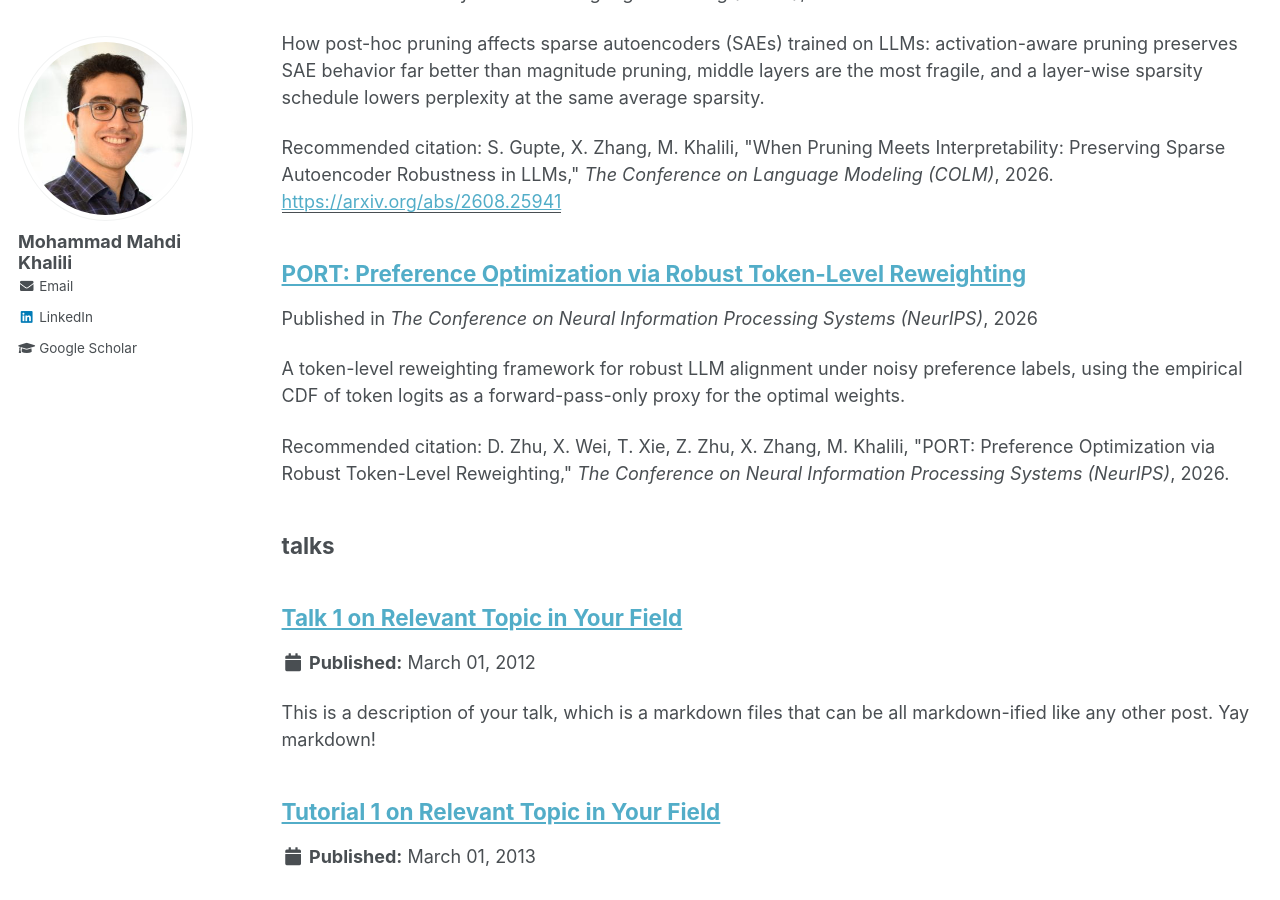
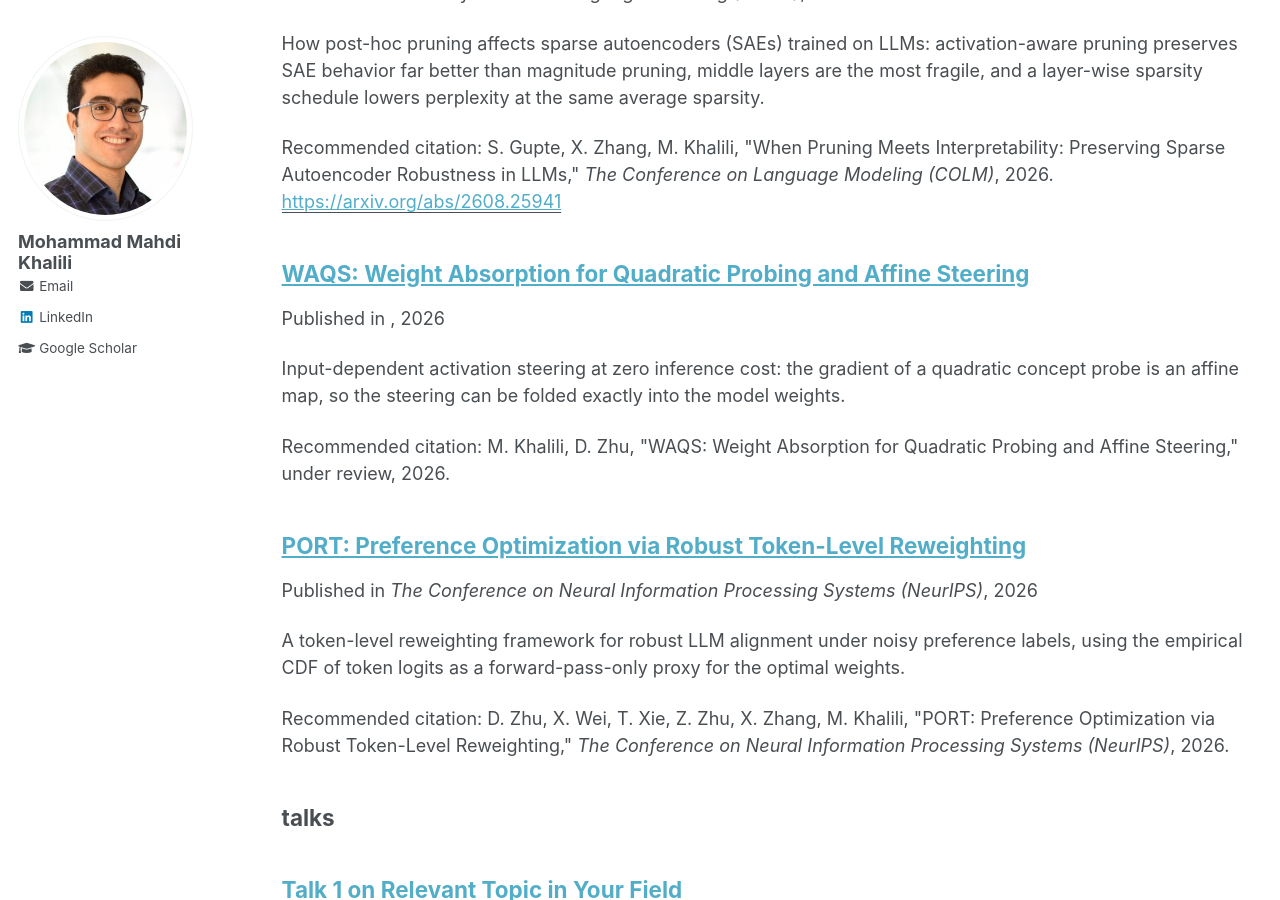
Before and after one commit to KhaliliMahdi/khalilimahdi.github.io, a Jekyll site: the page built from _pages/sitemap.md, in a window 1280 px wide and 900 px high, scrolled down 2169 px. Built offline with Jekyll 4.4.1, drawn with Linux system fonts in a browser that asks for light colours; part of the change alters nothing that is shown.

Commit message:
Add WAQS (under review) publication page

````diff
--- a/_pages/publications.md
+++ b/_pages/publications.md
@@ -9,6 +9,10 @@ author_profile: true
   You can also find my articles on <u><a href="{{https://scholar.google.com/citations?user=hSgnKecAAAAJ}}">my Google Scholar profile</a>.</u>
 {% endif %}
 
+
+Under Review
+====
+* M. Khalili, D. Zhu, "WAQS: Weight Absorption for Quadratic Probing and Affine Steering," under review, 2026. [project page](/publication/waqs) [code](https://github.com/KhaliliMahdi/WAQS)
 
 Selected Conference Papers
 ====
--- /dev/null
+++ b/_publications/2026-09-26-waqs.md
@@ -0,0 +1,61 @@
+---
+title: "WAQS: Weight Absorption for Quadratic Probing and Affine Steering"
+collection: publications
+permalink: /publication/waqs
+excerpt: 'Input-dependent activation steering at zero inference cost: the gradient of a quadratic concept probe is an affine map, so the steering can be folded exactly into the model weights.'
+date: 2026-09-26
+citation: 'M. Khalili, D. Zhu, &quot;WAQS: Weight Absorption for Quadratic Probing and Affine Steering,&quot; under review, 2026.'
+---
+
+**Mohammad Mahdi Khalili, Ding Zhu**
+
+*Under review*
+
+**Paper** (coming soon) &nbsp;·&nbsp; [Code](https://github.com/KhaliliMahdi/WAQS) &nbsp;·&nbsp; [BibTeX](#bibtex)
+
+![WAQS weight absorption](/images/publications/waqs-absorption.png)
+*Weight absorption. The steering map of a quadratic probe, T(x) = x + α∇f(x) = M x + α w<sub>p</sub> with M = I + 2αW<sub>p</sub>, is folded offline into the surrounding weights of a transformer block: (a) after a linear projection, (b) before a linear projection, or (c) through the RMSNorm scale. The steered model has no extra inference-time operations.*
+
+Summary
+======
+Activation steering controls LLM behavior without fine-tuning, but existing methods trade efficiency for expressiveness. A fixed steering vector costs nothing at inference but applies the same shift to every input. Input-dependent, nonlinear interventions adapt to the input but must be computed on every forward pass.
+
+WAQS gets input-dependent steering with no inference-time cost. It models a concept with a **quadratic probe**, f(x) = xᵀW<sub>p</sub>x + w<sub>p</sub>ᵀx + b. The probe's gradient gives a steering direction that changes with the activation. Because this gradient is affine in the activation, the whole intervention can be **absorbed exactly into the adjacent linear layers** by an offline weight update. The result is an ordinary checkpoint that needs no hooks or custom inference code, and works with existing serving and quantization pipelines.
+
+Key contributions
+======
+* **Quadratic probes are the largest absorbable class.** For a smooth probe, the gradient-based intervention x + α∇f(x) is affine, and therefore exactly absorbable into linear layers, if and only if the probe is a polynomial of degree at most two.
+* **Statistical interpretation.** Under a Gaussian model, the optimal quadratic probe steers along a difference of class-conditional Mahalanobis pulls, ∇f(x) = Σ<sub>+</sub><sup>−1</sup>(μ<sub>+</sub> − x) − Σ<sub>−</sub><sup>−1</sup>(μ<sub>−</sub> − x). Linear discriminant and difference-in-means steering are special cases.
+* **Exact weight absorption** after a linear projection, before a linear projection, and through normalization layers.
+* **Scalable estimation** with a low-rank parameterization of the quadratic term and a shrinkage GDA estimator for the case where there are fewer samples than hidden dimensions.
+
+Results
+======
+**Truthfulness (TruthfulQA, Llama-2-7B).** The rank-1 quadratic probe gives the highest True×Info, True, MC1, and MC2 scores. Cross-entropy and KL on held-out text stay close to the baselines.
+
+| Method | True×Info (%) ↑ | True (%) ↑ | MC1 (%) ↑ | MC2 (%) ↑ |
+|---|---|---|---|---|
+| Linear Probe | 13.28 | 38.07 | 33.78 | 51.06 |
+| DiffMeans | 18.82 | 39.53 | 33.78 | 51.12 |
+| Angular Steering | 18.77 | 39.41 | 33.90 | 51.07 |
+| Spherical Steering | 19.30 | 40.02 | 34.02 | 53.51 |
+| **Quadratic Probe (WAQS)** | **20.43** | **41.62** | **35.37** | **55.43** |
+
+On Gemma-3-12B, WAQS reaches 20.68% True×Info, compared with 16.02–17.55% for the baselines.
+
+**Refusal (Llama-2-7B).** WAQS has the lowest attack success rate under TAP (4.0%) and ties for the lowest under GPTFuzz (1.0%). Its utility on MMLU, GSM8k, and ARC-Challenge stays within 0.25 points of the best baseline on each benchmark.
+
+**Why it works.** The paper also freezes the quadratic probe's direction to its training-set average, which removes the input dependence. This drops True×Info from 20.43% to 13.47%, the level of a linear probe, so the gain comes from adapting the steering direction to each input.
+
+BibTeX
+======
+{% raw %}
+```bibtex
+@misc{khalili2026waqs,
+  title  = {{WAQS}: Weight Absorption for Quadratic Probing and Affine Steering},
+  author = {Khalili, Mohammad Mahdi and Zhu, Ding},
+  year   = {2026},
+  note   = {Under review}
+}
+```
+{% endraw %}
````
Also changed, not shown: images/publications/waqs-absorption.png (added).
